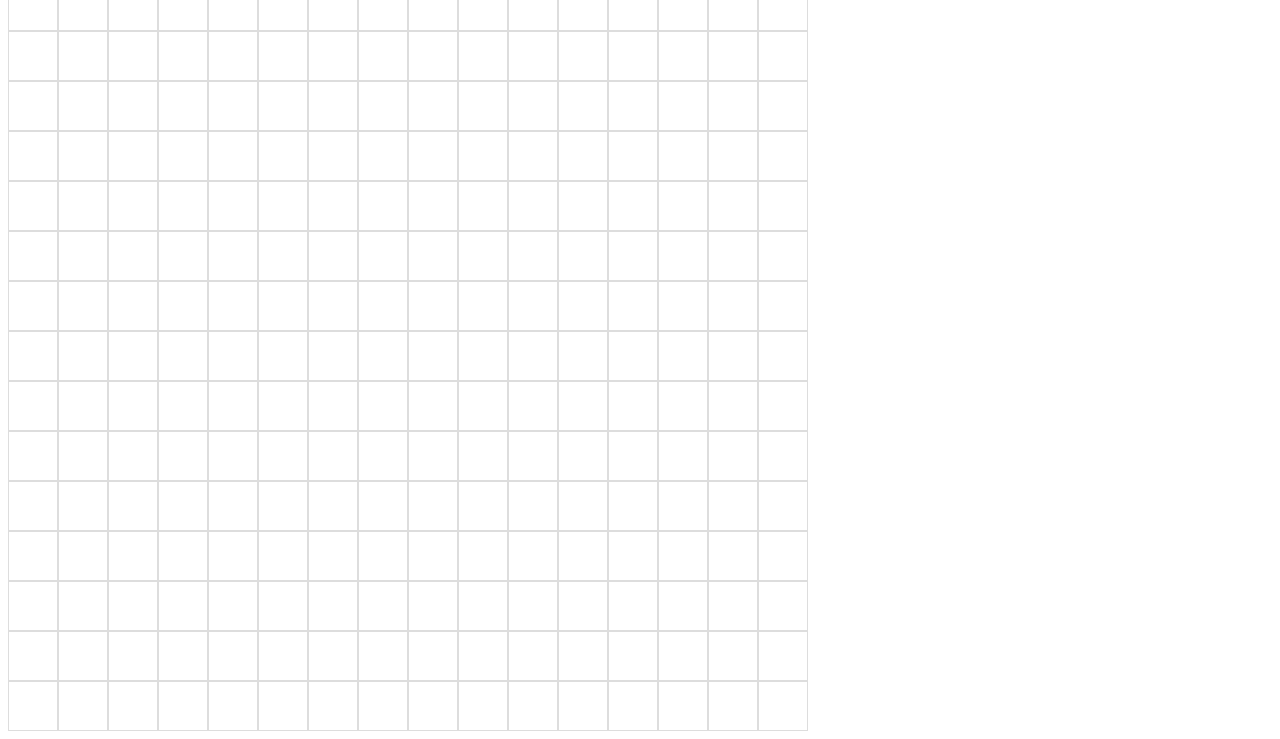
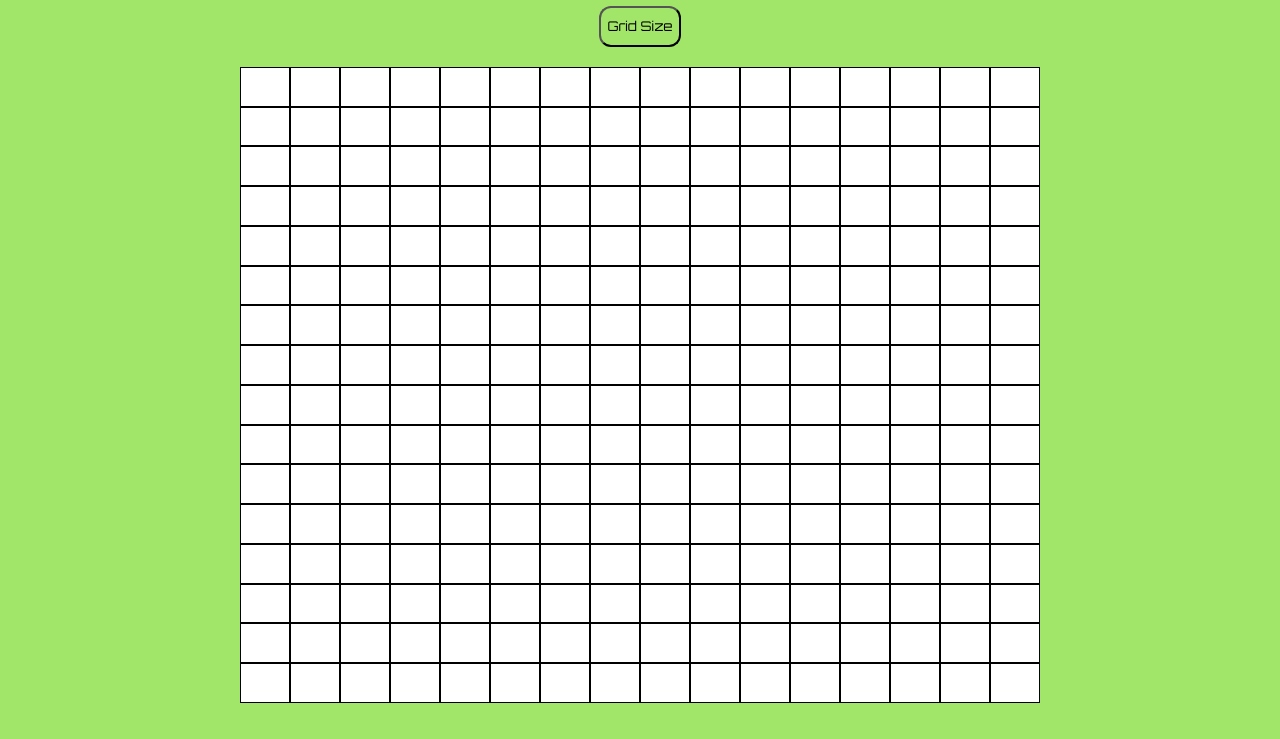
Before and after one commit to zjabel/Etch-a-Sketch, a plain HTML site: page index.html in a window 1280 px wide. Shown: the part 77-816 px from the top of the page. Drawn offline with Linux system fonts and the light colour scheme.

Commit message:
Se añade un poco de diseño: * Color de fondo * Fuente para toda la web * Estilo del border de cada item del Sketch

```diff
--- a/index.html
+++ b/index.html
@@ -1,15 +1,23 @@
 <!DOCTYPE html>
 <html lang="en">
+
 <head>
     <meta charset="UTF-8">
     <meta name="viewport" content="width=device-width, initial-scale=1.0">
     <link rel="stylesheet" href="style.css">
+    <link rel="preconnect" href="https://fonts.googleapis.com">
+    <link rel="preconnect" href="https://fonts.gstatic.com" crossorigin>
+    <link href="https://fonts.googleapis.com/css2?family=Orbitron:wght@400..900&display=swap" rel="stylesheet">
     <title>Etch-a-Sketch</title>
 </head>
+
 <body>
+    <h1>Etch-a-Sketch</h1>
+    <button id="button-grid-configurator">Grid Size</button>
     <div id="grid-container">
 
     </div>
     <script src="main.js"></script>
 </body>
+
 </html>
--- a/main.js
+++ b/main.js
@@ -1,15 +1,30 @@
-document.addEventListener('DOMContentLoaded', function() {
-    //Grid creation
-    const gridContainer = document.getElementById('grid-container');
+document.addEventListener('DOMContentLoaded', () => {
+    createGrid(16); // Create a starter grid of 16x16
+    const gridSizeButton= document.getElementById("#button-grid-configurator");
+    gridSizeButton.addEventListener("click", createNewGrid);
+});
 
-    for (let i = 0; i < 16 * 16; i++) {
+function createGrid(size) {
+    const container = document.getElementById('grid-container');
+    container.innerHTML = ''; // Clean the actual grid
+
+    for (let i = 0; i < size * size; i++) {
         const gridItem = document.createElement('div');
         gridItem.classList.add('grid-item');
-        //Color assigment when mouse is over an element
-        gridItem.addEventListener('mouseover', function() {
+        gridItem.addEventListener('mouseover', () => {
             gridItem.style.backgroundColor = getRandomColor();
         });
-        gridContainer.appendChild(gridItem);
+        container.appendChild(gridItem);
+    }
+}
+
+function createNewGrid() {
+    let size = parseInt(prompt('Enter the number of squares per side for the new grid (maximum 100):'), 10);
+    if (isNaN(size) || size < 1 || size > 100) {
+        alert('Please enter a number between 1 and 100.');
+        return;
+    }
+    createGrid(size);
 }
 
 function getRandomColor() {
@@ -20,4 +35,3 @@ document.addEventListener('DOMContentLoaded', function() {
     }
     return color;
 }
-});
--- a/style.css
+++ b/style.css
@@ -1,4 +1,24 @@
+body {
+    display: flex;
+    flex-direction: column;
+    align-items: center;
+    justify-content: center;
+    background-color: #a2e669;
+    font-family: "Orbitron", sans-serif;
+    height: 100vh;
+    margin: 0;
+}
+
+#button-grid-configurator {
+    width: 50;
+    height: 50px;
+    border-radius: 12px;
+    background-color: transparent;
+    font-family: "Orbitron", sans-serif;
+}
+
 #grid-container {
+    padding: 20px;
     display: flex;
     flex-wrap: wrap;
     width: 800px;
@@ -8,9 +28,11 @@
 .grid-item {
     width: calc(100% / 16);
     height: calc(100% / 16);
-    border: 1px solid #ddd;
+    border: 1px solid black;
     box-sizing: border-box;
+    background-color: white;
 }
-.grid-item:hover{
+
+.grid-item:hover {
     background-color: random;
 }
```
Lines whose indentation alone changed are shown as unchanged.
